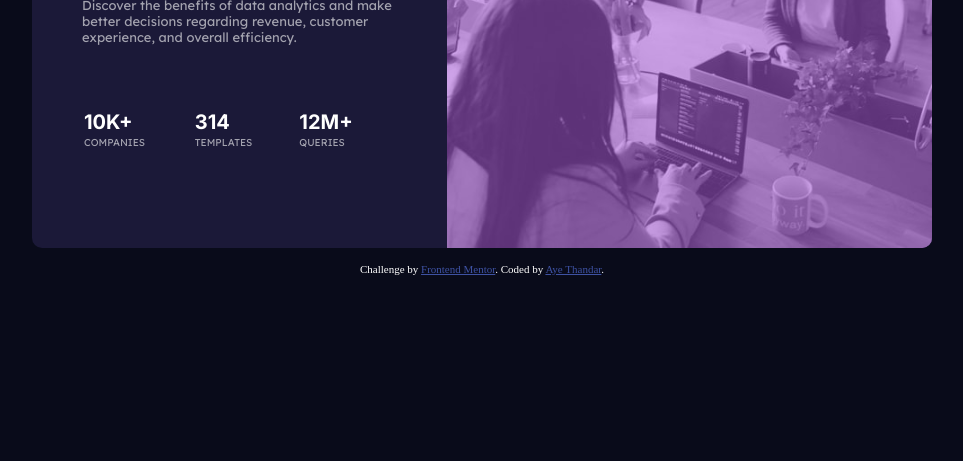
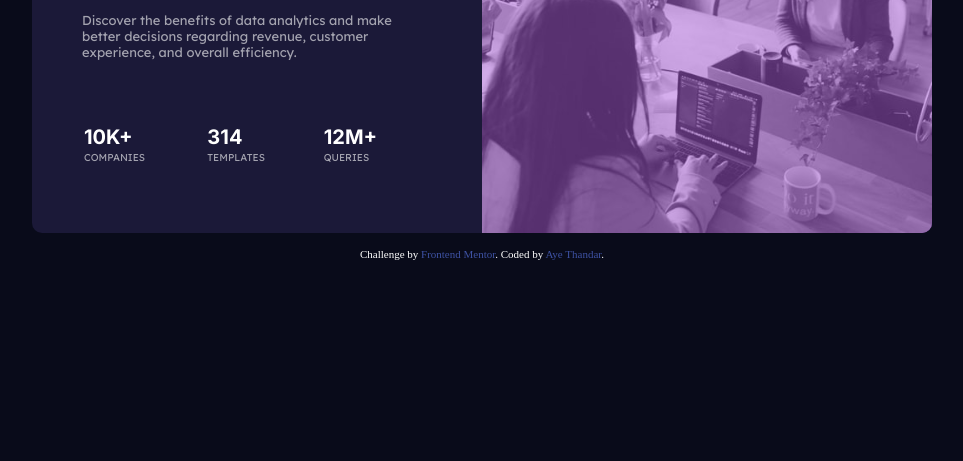
Before and after one commit to 10598ayethandar/stats-preview-card-component-main, a plain HTML site: page index.html in a window 1280 px wide. Shown: the part 339-800 px from the top of the page, without its empty margins (238-1201 px from the left). Drawn offline with Linux system fonts and the light colour scheme.

Commit message:
update photo style

```diff
--- a/style.css
+++ b/style.css
@@ -1,7 +1,7 @@
 @import url("https://fonts.googleapis.com/css2?family=Inter:wght@400;700&family=Lexend+Deca&display=swap");
 
     .attribution { font-size: 11px; text-align: center; padding-top: 15px;}
-    .attribution a { color: hsl(228, 45%, 44%); }
+    .attribution a { color: hsl(228, 45%, 44%); text-decoration:none;}
 
 
     *{
@@ -34,7 +34,7 @@
 
      }
    .main__photo{
-        flex-basis: 60%;
+        flex-basis: 50%;
         background-color:hsl(277, 64%, 61%);
 
     }
@@ -59,7 +59,7 @@
        width:100%;
        height: 100%;
        display: block;
-       opacity: 0.45;
+       opacity: 0.5;
    }
     table{
         width:100%;
```
